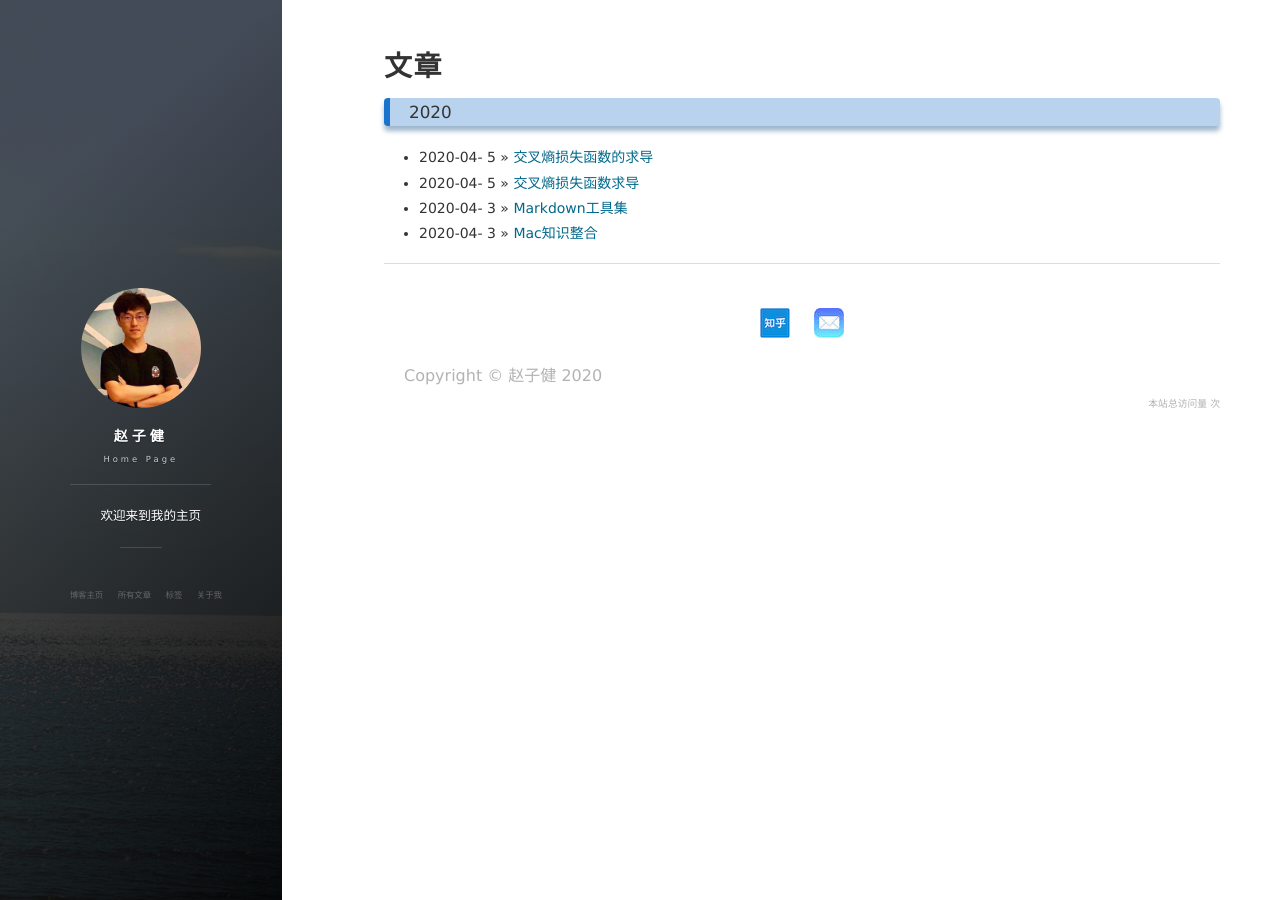
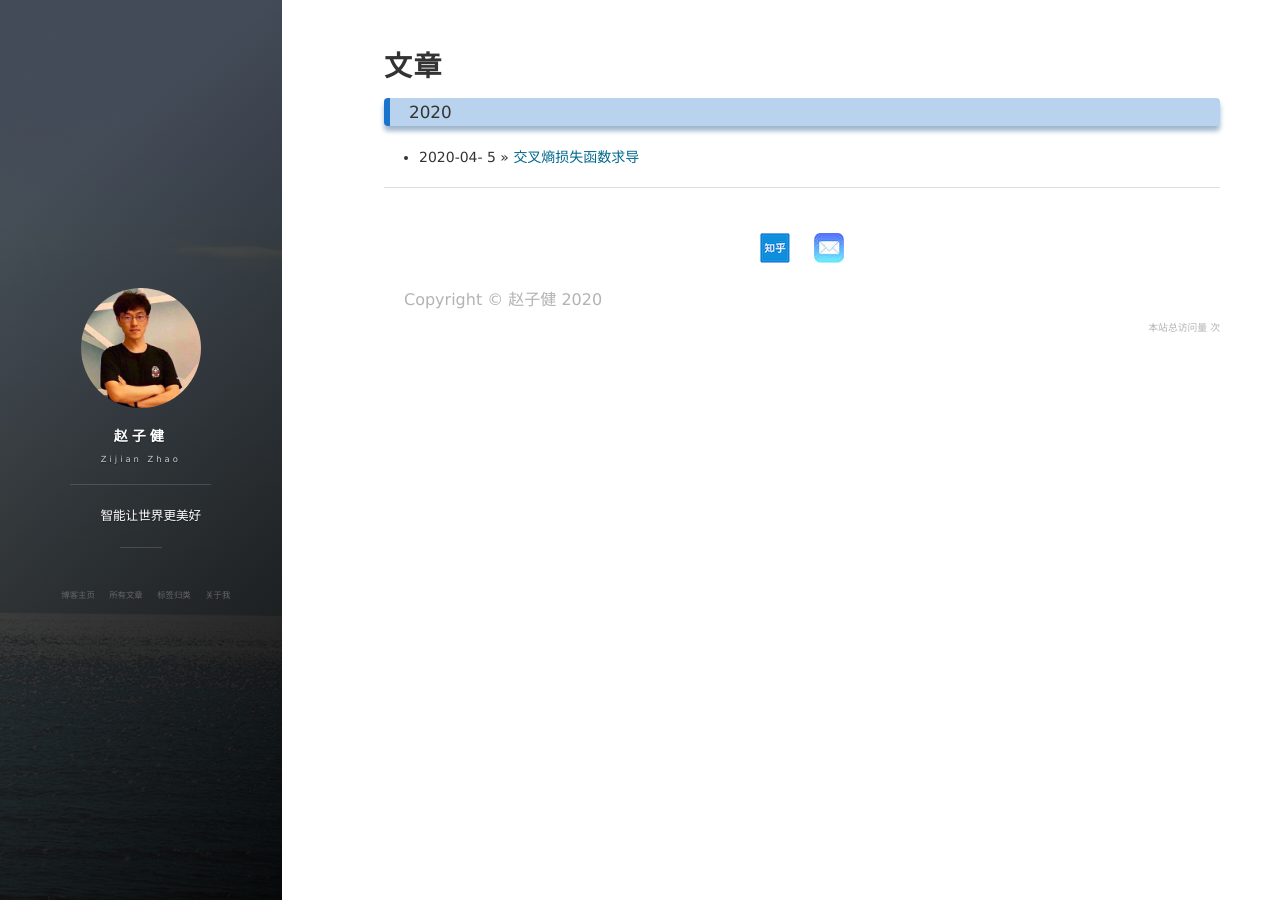
Before and after one commit to ZijianZhao1/zijianzhao1.github.io, a Jekyll site: the page built from archive.html, in a window 1280 px wide. Built offline with Jekyll 4.4.1, drawn with Linux system fonts in a browser that asks for light colours; nearby versions of some CDN libraries; comment, search, counter and statistics services are not loaded; part of the change alters nothing that is shown.

Commit message:
del other posts

````diff
--- a/_config.yml
+++ b/_config.yml
@@ -1,7 +1,7 @@
 # Basic
 title: 赵子健
-subtitle: Home Page
-description: 欢迎来到我的主页
+subtitle: Zijian Zhao
+description: 智能让世界更美好
 # 头像里面的标题
 avatarTitle: Jason
 # 头像里面的描述
@@ -63,7 +63,7 @@ blog_button:
 # Navigation buttons in the front page.s
 nav:
     - {title: 所有文章, description: archive, url: '/archive'}
-    - {title: 标签, description: tags, url: '/tags'}
+    - {title: 标签归类, description: tags, url: '/tags'}
     - {title: 关于我, description: about, url: '/about'}
 
 
--- a/_posts/2020-04-03-macTips.md
+++ /dev/null
@@ -1,108 +0,0 @@
----
-layout: post
-title: Mac知识整合
-date: 2020-04-03
-tags: MacOS
----
-
-### .DS_Store 文件是什么？
-
-.DS_Store 是 Mac OS 保存文件夹的自定义属性的隐藏文件，如文件的图标位置或背景色，相当于 Windows 的 desktop.ini。
-
-1，禁止.DS_store 生成：
-打开 “终端” ，复制黏贴下面的命令，回车执行，重启Mac即可生效。
-
-```
-defaults write com.apple.desktopservices DSDontWriteNetworkStores -bool TRUE
-```
-
-2，恢复.DS_store生成：
-
-```
-defaults delete com.apple.desktopservices DSDontWriteNetworkStores
-```
-
-### 显示隐藏文件
-
-在终端执行命令，显示隐藏文件
-
-```
-defaults write com.apple.finder AppleShowAllFiles -bool true
-```
-
-恢复隐藏
-
-```
-defaults write com.apple.finder AppleShowAllFiles -bool false
-```
-
-执行命令后需要重新打开能看到效果。
-
-
-### 切换 Pyhton 环境
-
-我本地之前 Python 环境是 2.7.10 ，然后学习 Tensorflow 的时候，安装了 Python 3.5.2 ，把系统默认 Pyton 环境也设置成了 3.5.2 版本，今天运行以前写的 python 脚本发现运行不了了，因为python 2.7 和 3.5 的 语法有挺多改动，现在我需要把系统的 python 环境回退到 2.7。
-
-
-可以直接修改 `~/.bash_profile` 文件。
-
-* 1、修改 `vim ~/.bash_profile`
-
-```
-修改方式有很多种，使用 vim  ，或者 cd ~/ 然后 open . 打开文件夹，找到 .bash_profile 文件，双击打开。
-```
-
-* 2、在`.bash_profile` 文件里添加下面参数
-
-```
-alias python="/System/Library/Frameworks/Python.framework/Versions/2.7/bin/python2.7"
-```
-
-* 3、使用命令 `source ~/.bash_profile` 或者重启 终端 就 OK 了 。
-
-
-现在你再在终端输入 `python` 就会发现，显示的信息为 2.7 了
-
-```bash
-
-Python 2.7.10 (default, Oct 23 2015, 19:19:21)
-[GCC 4.2.1 Compatible Apple LLVM 7.0.0 (clang-700.0.59.5)] on darwin
-Type "help", "copyright", "credits" or "license" for more information.
-
-```
-
-
-### 生成SSHKey过程
-
-```
-
-1.查看是否已经有了ssh密钥：`cd ~/.ssh` ，如果没有密钥则不会有此文件夹，有则备份删除。
-2.生存密钥：ssh-keygen -t rsa -C “test@gmail.com”。   按3个回车，密码为空。
-
-Your identification has been saved in /home/tekkub/.ssh/id_rsa.
-Your public key has been saved in /home/tekkub/.ssh/id_rsa.pub.
-The key fingerprint is:
-………………
-最后得到了两个文件：id_rsa和id_rsa.pub
-
-```
-
-### 使用版本控制器 SVN (versions) 添加.a库
-
-Xcode 自带的 svn 和 Versions 以及一些其它工具都不能上传".a"文件
-
-下面是在 Mac 上如何把 .a 添加到 SVN 里面的
-
-1、打开终端，输入cd，空格，然后将需要上传的 .a 文件所在的文件夹（不是.a文件） 拖拽到终端（此办法无需输入繁琐的路径，快捷方便） 回车
-
-2、之后再输入如下命令：`svn add libGoogleAnalytics.a` ，回车
-
-之后会出现：A (bin) libGoogleAnalytics.a
-
-表示添加成功，打开 Versions 就可以看到，刚才添加的 .a 文件，此时就可以手动上传了。
-
-另外，请注意路径的正确性。
-
-
-
-转载请注明：[赵子健的博客](https://www.zijian-zhao.com) » [点击阅读原文](https://www.zijian-zhao.com/2020/04/macTips/)
--- a/_posts/2020-04-03-markdownTool.md
+++ /dev/null
@@ -1,79 +0,0 @@
----
-layout: post
-title: Markdown工具集
-date: 2020-04-03
-tags: 工具
----
-
-
-### 什么是 Markdown
-
-　　Markdown 是一种方便记忆、书写的纯文本标记语言，用户可以使用这些标记符号以最小的输入代价生成极富表现力的文档：如您正在阅读的这篇文章。它使用简单的符号标记不同的标题，分割不同的段落，**粗体** 或者 *斜体* 某些文字.
-
-　　很多产品的文档也是用markdown编写的，并且以“README.MD”的文件名保存在软件的目录下面。
-
-
-### 一些基本语法
-
-标题
-H1 :# Header 1
-H2 :## Header 2
-H3 :### Header 3
-H4 :#### Header 4
-H5 :##### Header 5
-H6 :###### Header 6
-链接 :[Title](URL)
-加粗 :**Bold**
-斜体字 :*Italics*
-*删除线 :~~text~~
-段落 : 段落之间空一行
-换行符 : 一行结束时输入两个空格
-列表 :* 添加星号成为一个新的列表项。
-引用 :> 引用内容
-内嵌代码 : `alert('Hello World');`
-画水平线 (HR) :--------
-
-
-css 的大部分语法同样可以在 markdown 上使用，但不同的渲染器渲染出来的 markdown 内容样式也不一样，下面这些链接里面有 markdown 基本语法，你也可以在下面几个平台上尝试着写一些。
-
-### 一些好用的 Markdown 编辑器
-
-<br />
-
-[MaHua](http://mahua.jser.me/?utm_source=mindstore.io) 在线 Markdown 编辑器 ,无须测试。
-
-
-<br />
-
-![](/images/posts/markdown/image1.png)
-
-<br />
-
-[Markdown Plus](http://mdp.tylingsoft.com/) 一款 Markdown 编辑器，可以支持添加任务列表、emoji、流程图等。
-
-<br />
-
-![](/images/posts/markdown/image2.png)
-
-<br />
-
-[Cmd Markdown](https://www.zybuluo.com/cmd/?utm_source=mindstore.io) 作业部落在线 Markdown 编辑器推出桌面版客户端啦，全平台支援。
-
-![](/images/posts/markdown/image3.png)
-
-[Macdown](https://github.com/MacDownApp/macdown) Github 上开源的 Mac 平台上的 Markdown 编辑器
-
-[GitBook Editor](https://www.gitbook.com/editor?utm_source=mindstore.io) 一款团队在线编辑文档工具。可以轻松书写笔记，支持团队协同编辑。同时支持 Markdown 语法，还保持了印象笔记的风格并可在线预览。
-
-
-[Outlinely](http://www.glamdevelopment.com/outlinely?utm_source=mindstore.io) 界面简洁大方的大纲类 Mac 软件，使用起来很简单，而且支持输出 Markdown 格式。
-
-
-[Classeur](http://classeur.io/?utm_source=mindstore.io) 实用简洁的 Markdown 写作工具，快速上手。
-
-
-[DeerResume](https://github.com/geekcompany/DeerResume?utm_source=mindstore.io) 程序员专用 MarkDown 简历制作在线工具。
-
-<br>
-
-转载请注明：[赵子健的博客](https://www.zijian-zhao.com) » [Markdown工具集](https://www.zijian-zhao.com/2020/04/markdownTool/)
--- a/_posts/2020-04-05-logisticRegression_softmaxClassification.md
+++ /dev/null
@@ -1,141 +0,0 @@
----
-layout: post
-title: 交叉熵损失函数的求导
-date: 2020-04-05
-tags: 机器学习
----
-
-
- 1. 前言
- 2. 交叉熵损失函数
- 3. 交叉熵损失函数的求导
-
-
-
-## 前言
-说明：本文只讨论Logistic回归的交叉熵，对Softmax回归的交叉熵类似。
-首先，我们二话不说，先放出交叉熵的公式：
-
-$$
-J(\theta)=-\frac{1}{m}\sum_{i=1}^{m}y^{(i)}\log(h_\theta(x^{(i)}))+(1-y^{(i)})\log(1-h_\theta(x^{(i)})),
-$$
-
-以及$J(\theta)对$参数$\theta$的偏导数（用于诸如梯度下降法等优化算法的参数更新），如下：
-
-$$
-\frac{\partial}{\partial\theta_{j}}J(\theta) =\frac{1}{m}\sum_{i=1}^{m}(h_\theta(x^{(i)})-y^{(i)})x_j^{(i)}
-$$
-
-但是在大多论文或数教程中，也就是直接给出了上面两个公式，而未给出推导过程，而且这一过程并不是一两步就可以得到的，这就给初学者造成了一定的困惑，所以我特意在此详细介绍了它的推导过程，跟大家分享。因水平有限，如有错误，欢迎指正。
-
-## 交叉熵损失函数
-我们一共有m组已知样本，$(x^{(i)},y^{(i)})$表示第 $i$ 组数据及其对应的类别标记。其中$x^{(i)}=(1,x^{(i)}_1,x^{(i)}_2,...,x^{(i)}_p)^T$为p+1维向量（考虑偏置项），$y^{(i)}$则为表示类别的一个数：
-- **logistic回归**（是非问题）中，$y^{(i)}$取0或者1；
-- **softmax回归** 多分类问题）中，$y^{(i)}$取1,2...k中的一个表示类别标号的一个数（假设共有k类）。
-
-这里，只讨论logistic回归，输入样本数据$x^{(i)}=(1,x^{(i)}_1,x^{(i)}_2,...,x^{(i)}_p)^T$，模型的参数为$\theta=(\theta_0,\theta_1,\theta_2,...,\theta_p)^T$,因此有
-
-$$
-\theta^T x^{(i)}:=\theta_0+\theta_1 x^{(i)}_1+\dots+\theta_p x^{(i)}_p.
-$$
-
-假设函数（hypothesis function）定义为：
-
-$$
-h_\theta(x^{(i)})=\frac{1}{1+e^{-\theta^T x^{(i)}} }.
-$$
-
-因为Logistic回归问题就是0/1的二分类问题，可以有
-
- $$
- P({\hat{y}}^{(i)}=1|x^{(i)};\theta)=h_\theta(x^{(i)}),
- $$
-
- $$
- P({\hat{y}}^{(i)}=0|x^{(i)};\theta)=1-h_\theta(x^{(i)}).
- $$
-
-现在，我们不考虑“熵”的概念，根据下面的说明，从简单直观角度理解，就可以得到我们想要的损失函数：我们将概率取对数，其单调性不变，有
-
-$$
-\log P({\hat{y}}^{(i)}=1|x^{(i)};\theta)=\log h_\theta(x^{(i)})=\log\frac{1}{1+e^{-\theta^T x^{(i)}} },
-$$
-
-$$
-\log P({\hat{y}}^{(i)}=0|x^{(i)};\theta)=\log (1-h_\theta(x^{(i)}))=\log\frac{e^{-\theta^T x^{(i)}}}{1+e^{-\theta^T x^{(i)}} }.
-$$
-
-那么对于第$i$组样本，假设函数表征正确的组合对数概率为：
-
-$$
-I\{y^{(i)}=1\}\log P({\hat{y}}^{(i)}=1|x^{(i)};\theta)+I\{y^{(i)}=0\}\log P({\hat{y}}^{(i)}=0|x^{(i)};\theta)\\
-=y^{(i)}\log P({\hat{y}}^{(i)}=1|x^{(i)};\theta)+(1-y^{(i)})\log P({\hat{y}}^{(i)}=0|x^{(i)};\theta)\\
-=y^{(i)}\log(h_\theta(x^{(i)}))+(1-y^{(i)})\log(1-h_\theta(x^{(i)}))
-$$
-
-其中，$I\{y^{(i)}=1\}$和$I\{y^{(i)}=0\}$为示性函数（indicative function），简单理解为{ }内条件成立时，取1，否则取0，这里不赘言。
-那么对于一共$m$组样本，我们就可以得到模型对于整体训练样本的表现能力：
-
-$$
-\sum_{i=1}^{m}y^{(i)}\log(h_\theta(x^{(i)}))+(1-y^{(i)})\log(1-h_\theta(x^{(i)}))
-$$
-
-由以上表征正确的概率含义可知，我们希望其值越大，模型对数据的表达能力越好。而我们在参数更新或衡量模型优劣时是需要一个能充分反映模型表现误差的损失函数（Loss function）或者代价函数（Cost function）的，而且我们希望损失函数越小越好。由这两个矛盾，那么我们不妨领代价函数为上述组合对数概率的相反数：
-
-$$
-J(\theta)=-\frac{1}{m}\sum_{i=1}^{m}y^{(i)}\log(h_\theta(x^{(i)}))+(1-y^{(i)})\log(1-h_\theta(x^{(i)}))
-$$
-
-上式即为大名鼎鼎的交叉熵损失函数。(说明：如果熟悉“[信息熵](http://baike.baidu.com/link?url=1EWQyRQiLUpu50as-PrfzIv-7e_ZP9jk4stpTbK_AKAfz05mKQaH9EQWz_trCW8pJcLXqTklUXLBvHKj2Q0J1K)"的概念$E[-\log p_i]=-\sum_{i=1}^mp_i\log p_i$，那么可以有助理解叉熵损失函数）
-
-## 交叉熵损失函数的求导
-这步需要用到一些简单的对数运算公式，这里先以编号形式给出，下面推导过程中使用特意说明时都会在该步骤下脚标标出相应的公式编号，以保证推导的连贯性。
-
-① $\log \frac{a}{b}=\log a-\log b$
-
-② $\log a+\log b=\log (ab)$
-
-③ $a=\log e^a$
-
-另外，值得一提的是在这里涉及的求导均为矩阵、向量的导数（矩阵微商），这里有一篇[教程](http://download.csdn.net/detail/jasonzzj/9585291)总结得精简又全面，非常棒，推荐给需要的同学。
-
-下面开始推导：
-
-交叉熵损失函数为：
-
-$$
-J(\theta)=-\frac{1}{m}\sum_{i=1}^{m}y^{(i)}\log(h_\theta(x^{(i)}))+(1-y^{(i)})\log(1-h_\theta(x^{(i)}))
-$$
-
-其中，
-
-$$
-\log h_\theta(x^{(i)})=\log\frac{1}{1+e^{-\theta^T x^{(i)}} }=-\log ( 1+e^{-\theta^T x^{(i)}} )\ ,\\ \log(1- h_\theta(x^{(i)}))=\log(1-\frac{1}{1+e^{-\theta^T x^{(i)}} })=\log(\frac{e^{-\theta^T x^{(i)}}}{1+e^{-\theta^T x^{(i)}} })\\=\log (e^{-\theta^T x^{(i)}} )-\log ( 1+e^{-\theta^T x^{(i)}} )=-\theta^T x^{(i)}-\log ( 1+e^{-\theta^T x^{(i)}} ) _{①③}\ .
-$$
-
-由此，得到
-
-$$
-J(\theta) =-\frac{1}{m}\sum_{i=1}^m \left[-y^{(i)}(\log ( 1+e^{-\theta^T x^{(i)}})) + (1-y^{(i)})(-\theta^T x^{(i)}-\log ( 1+e^{-\theta^T x^{(i)}} ))\right]\\
-=-\frac{1}{m}\sum_{i=1}^m \left[y^{(i)}\theta^T x^{(i)}-\theta^T x^{(i)}-\log(1+e^{-\theta^T x^{(i)}})\right]\\
-=-\frac{1}{m}\sum_{i=1}^m \left[y^{(i)}\theta^T x^{(i)}-\log e^{\theta^T x^{(i)}}-\log(1+e^{-\theta^T x^{(i)}})\right]_{③}\\
-=-\frac{1}{m}\sum_{i=1}^m \left[y^{(i)}\theta^T x^{(i)}-\left(\log e^{\theta^T x^{(i)}}+\log(1+e^{-\theta^T x^{(i)}})\right)\right] _②\\
-=-\frac{1}{m}\sum_{i=1}^m \left[y^{(i)}\theta^T x^{(i)}-\log(1+e^{\theta^T x^{(i)}})\right]
-$$
-
-这次再计算$J(\theta)$对第$j$个参数分量$\theta_j$求偏导:
-
-$$
-\frac{\partial}{\partial\theta_{j}}J(\theta) =\frac{\partial}{\partial\theta_{j}}\left(\frac{1}{m}\sum_{i=1}^m \left[\log(1+e^{\theta^T x^{(i)}})-y^{(i)}\theta^T x^{(i)}\right]\right)\\
-=\frac{1}{m}\sum_{i=1}^m \left[\frac{\partial}{\partial\theta_{j}}\log(1+e^{\theta^T x^{(i)}})-\frac{\partial}{\partial\theta_{j}}\left(y^{(i)}\theta^T x^{(i)}\right)\right]\\
-=\frac{1}{m}\sum_{i=1}^m \left(\frac{x^{(i)}_je^{\theta^T x^{(i)}}}{1+e^{\theta^T x^{(i)}}}-y^{(i)}x^{(i)}_j\right)\\
-=\frac{1}{m}\sum_{i=1}^{m}(h_\theta(x^{(i)})-y^{(i)})x_j^{(i)}
-$$
-
-这就是交叉熵对参数的导数：
-
-$$
-\frac{\partial}{\partial\theta_{j}}J(\theta) =\frac{1}{m}\sum_{i=1}^{m}(h_\theta(x^{(i)})-y^{(i)})x_j^{(i)}
-$$
-
-转载请注明：[赵子健的博客](zijian-zhao.com) » [机器学习](zijian-zhao.com/2020/04/crossEntropyLossGrident/)
````
